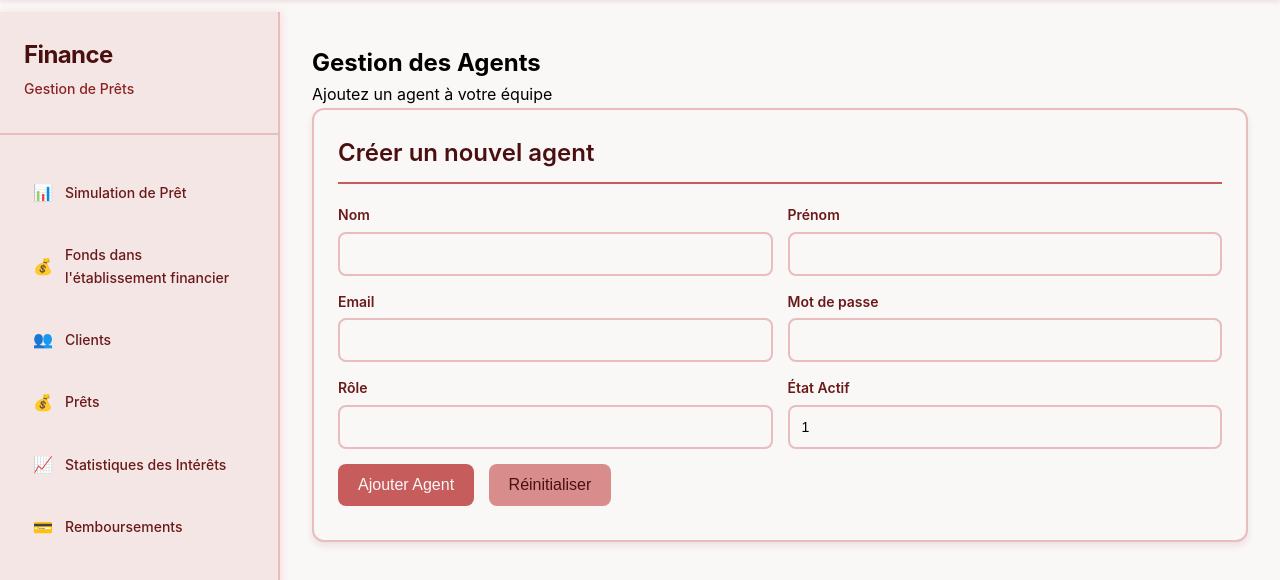
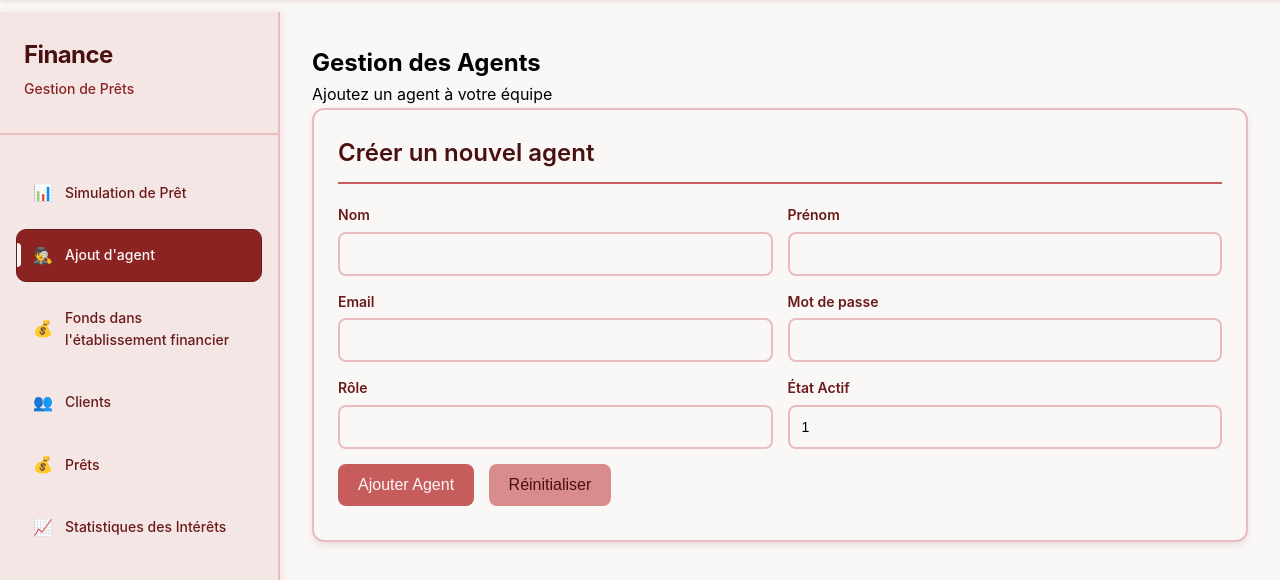
Before and after one commit to vip-only/finance, a PHP site: page /finance/agent.php in a window 1280 px wide. Shown: the part 48-628 px from the top of the page. Run offline with PHP 8.4, Linux system fonts and the light colour scheme.

Commit message:
side-bar

```diff
--- a/includes/sidebar.php
+++ b/includes/sidebar.php
@@ -10,6 +10,10 @@
                 <a href="simulation.php" class="nav-item <?php echo ($current_page === 'simulation') ? 'active' : ''; ?>">
                     <div class="nav-icon">📊</div>
                     <div class="nav-text">Simulation de Prêt</div>
+                </a>
+                <a href="agent.php" class="nav-item <?php echo ($current_page === 'agent') ? 'active' : ''; ?>">
+                    <div class="nav-icon">🕵️</div>
+                    <div class="nav-text">Ajout d'agent</div>
                 </a>
                 <a href="fond.php" class="nav-item <?php echo ($current_page === 'fond') ? 'active' : ''; ?>">
                     <div class="nav-icon">💰</div>
```
